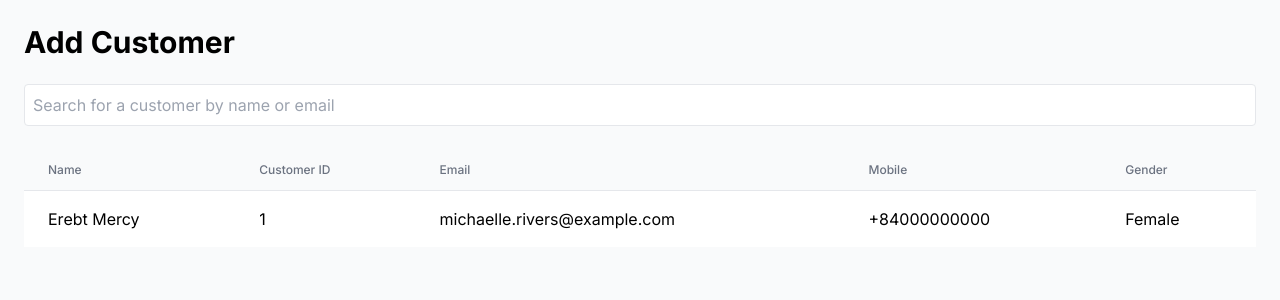
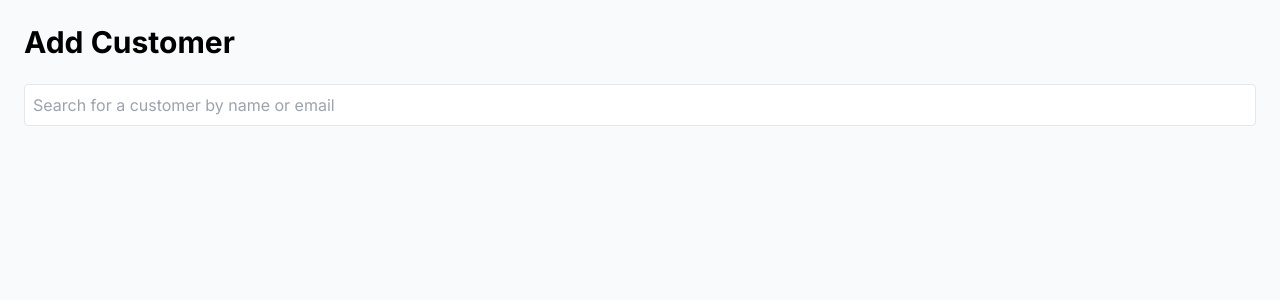
Before and after one commit to msdfernando/circuit-cart-admin, a Next.js app: page /customers in a window 1280 px wide. Shown: the top 300 px of the page. Built offline with nearby package versions, Linux system fonts and the light colour scheme.

Commit message:
Refactor CustomerTable component to use PropTypes for type checking and improve code structure

```diff
--- /dev/null
+++ b/src/components/tables/CustomerTable.jsx
@@ -0,0 +1,27 @@
+// src/components/tables/CustomerTable.jsx
+import React from 'react';
+import PropTypes from 'prop-types'; // For type checking in JS
+
+const CustomerTable = ({ customers }) => {
+  return (
+    <div className="overflow-x-auto">
+      <table className="min-w-full divide-y divide-gray-200">
+        {/* ... rest of your table JSX ... */}
+      </table>
+    </div>
+  );
+};
+
+CustomerTable.propTypes = {
+  customers: PropTypes.arrayOf(
+    PropTypes.shape({
+      id: PropTypes.string.isRequired,
+      name: PropTypes.string.isRequired,
+      email: PropTypes.string.isRequired,
+      mobile: PropTypes.string.isRequired,
+      gender: PropTypes.string.isRequired
+    })
+  ).isRequired
+};
+
+export default CustomerTable;
--- a/src/components/tables/CustomerTable.tsx
+++ /dev/null
@@ -1,37 +0,0 @@
-import React from 'react'; // Add this import
-import { Customer } from '@/types'; // Ensure this path matches your structure
-
-interface CustomerTableProps {
-  customers: Customer[];
-}
-
-const CustomerTable: React.FC<CustomerTableProps> = ({ customers }) => {
-  return (
-    <div className="overflow-x-auto">
-      <table className="min-w-full divide-y divide-gray-200">
-        <thead className="bg-gray-50">
-          <tr>
-            <th className="px-6 py-3 text-left text-xs font-medium text-gray-500">Name</th>
-            <th className="px-6 py-3 text-left text-xs font-medium text-gray-500">Customer ID</th>
-            <th className="px-6 py-3 text-left text-xs font-medium text-gray-500">Email</th>
-            <th className="px-6 py-3 text-left text-xs font-medium text-gray-500">Mobile</th>
-            <th className="px-6 py-3 text-left text-xs font-medium text-gray-500">Gender</th>
-          </tr>
-        </thead>
-        <tbody className="bg-white divide-y divide-gray-200">
-          {customers.map((customer) => (
-            <tr key={customer.id}>
-              <td className="px-6 py-4 whitespace-nowrap">{customer.name}</td>
-              <td className="px-6 py-4 whitespace-nowrap">{customer.id}</td>
-              <td className="px-6 py-4 whitespace-nowrap">{customer.email}</td>
-              <td className="px-6 py-4 whitespace-nowrap">{customer.mobile}</td>
-              <td className="px-6 py-4 whitespace-nowrap">{customer.gender}</td>
-            </tr>
-          ))}
-        </tbody>
-      </table>
-    </div>
-  );
-};
-
-export default CustomerTable;
```
